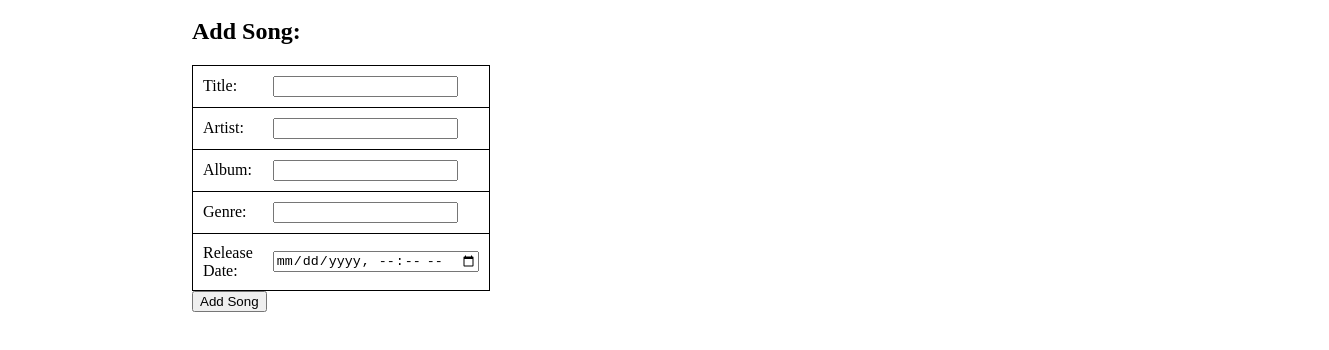
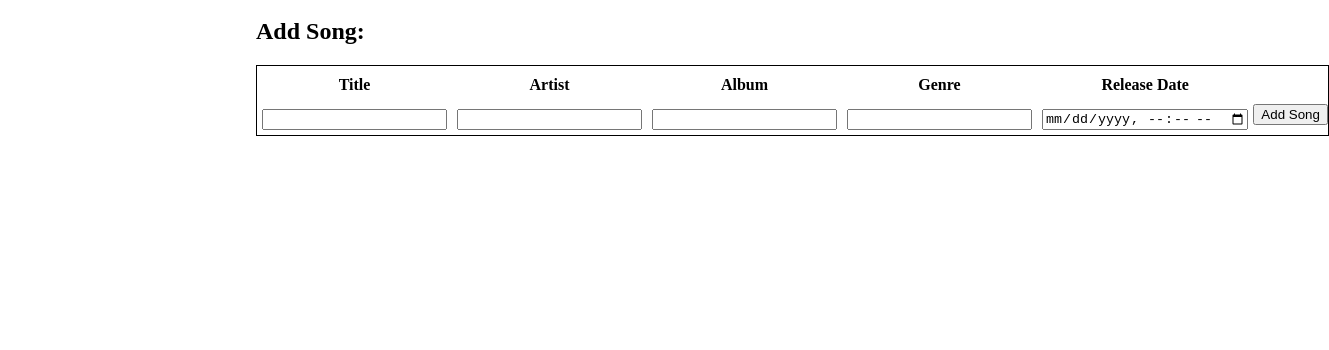
Before and after one commit to matthewkeplinger/music-library-frontend, a React (Create React App) app: page / in a window 1280 px wide. Shown: the part 202-552 px from the top of the page, 1329 px wide, since content can reach past the window. Built offline with nearby package versions, Linux system fonts and the light colour scheme; no server answers.

Commit message:
Changed AddSong form; still needs finished

```diff
--- a/src/components/AddSong/AddSong.jsx
+++ b/src/components/AddSong/AddSong.jsx
@@ -29,24 +29,24 @@ class AddSong extends Component {
             <div>
                 <h2>Add Song:</h2>
                 <form onSubmit = {this.handleSubmit}>
-                    <table class = "table2">
+                    <table class = 'table2'>
+                            <thead>
+                                <th>Title</th>
+                                <th>Artist</th>
+                                <th>Album</th>
+                                <th>Genre</th>
+                                <th>Release Date</th>
+                            </thead>
                             <tr>
-                                <td>Title: </td><td><input type = "text" name = "title" value={this.state.title} onChange= {this.handleChange}/></td>
-                            </tr>
-                            <tr>
-                                <td>Artist: </td><td><input type = "text" name = "artist" value={this.state.artist} onChange= {this.handleChange}/></td>
-                            </tr>
-                            <tr>
-                                <td>Album: </td><td><input type = "text" name = "album" value={this.state.album} onChange= {this.handleChange}/></td>
-                            </tr>
-                            <tr>
-                                <td>Genre: </td><td><input type = "text" name = "genre" value={this.state.genre} onChange= {this.handleChange}/></td>
-                            </tr>
-                            <tr>
-                                <td>Release Date: </td><td><input type = "datetime-local" name = "release_date" value={this.state.release_date} onChange= {this.handleChange}/></td>
+                                <td><input type = "text" name = "title" value={this.state.title} onChange= {this.handleChange}/></td>
+                                <td><input type = "text" name = "artist" value={this.state.artist} onChange= {this.handleChange}/></td>
+                                <td><input type = "text" name = "album" value={this.state.album} onChange= {this.handleChange}/></td>
+                                <td><input type = "text" name = "genre" value={this.state.genre} onChange= {this.handleChange}/></td>
+                                <td><input type = "datetime-local" name = "release_date" value={this.state.release_date} onChange= {this.handleChange}/></td>
+                                <input type = "submit" value = "Add Song"/>
                             </tr>
                     </table>
-                    <input type = "submit" value = "Add Song"/>
+
                 </form>
             </div>
 
--- a/src/components/App.css
+++ b/src/components/App.css
@@ -2,7 +2,7 @@
     margin: 0;
     position: absolute;
     top: 10%;
-    left: 15%;
+    left: 20%;
     -ms-transform: translate(0%, 0%);
     transform: translate(0%, 0%);
 }
@@ -23,5 +23,5 @@ th {
 td, tr{
     text-align:left;
     border-bottom: 1px solid black;
-    padding: 10px;
+    padding: 5px;
 }
--- a/src/components/App.jsx
+++ b/src/components/App.jsx
@@ -9,7 +9,7 @@ class App extends Component {
         super(props);
         this.state = {
             songs : []
-          }
+        }
     }
 
     componentDidMount(){
@@ -33,13 +33,13 @@ class App extends Component {
 
     //Add a song to DB
     async addSong(){
-        const song={
+        const song = {
             title: this.state.title,
             artist: this.state.artist,
             album: this.state.album,
             release_date: this.state.release_date,
             genre: this.state.genre,
-            likes :0
+            likes: 0
         }
         try{
             let response = await axios.post('http://127.0.0.1:8000/music/', song);
```
